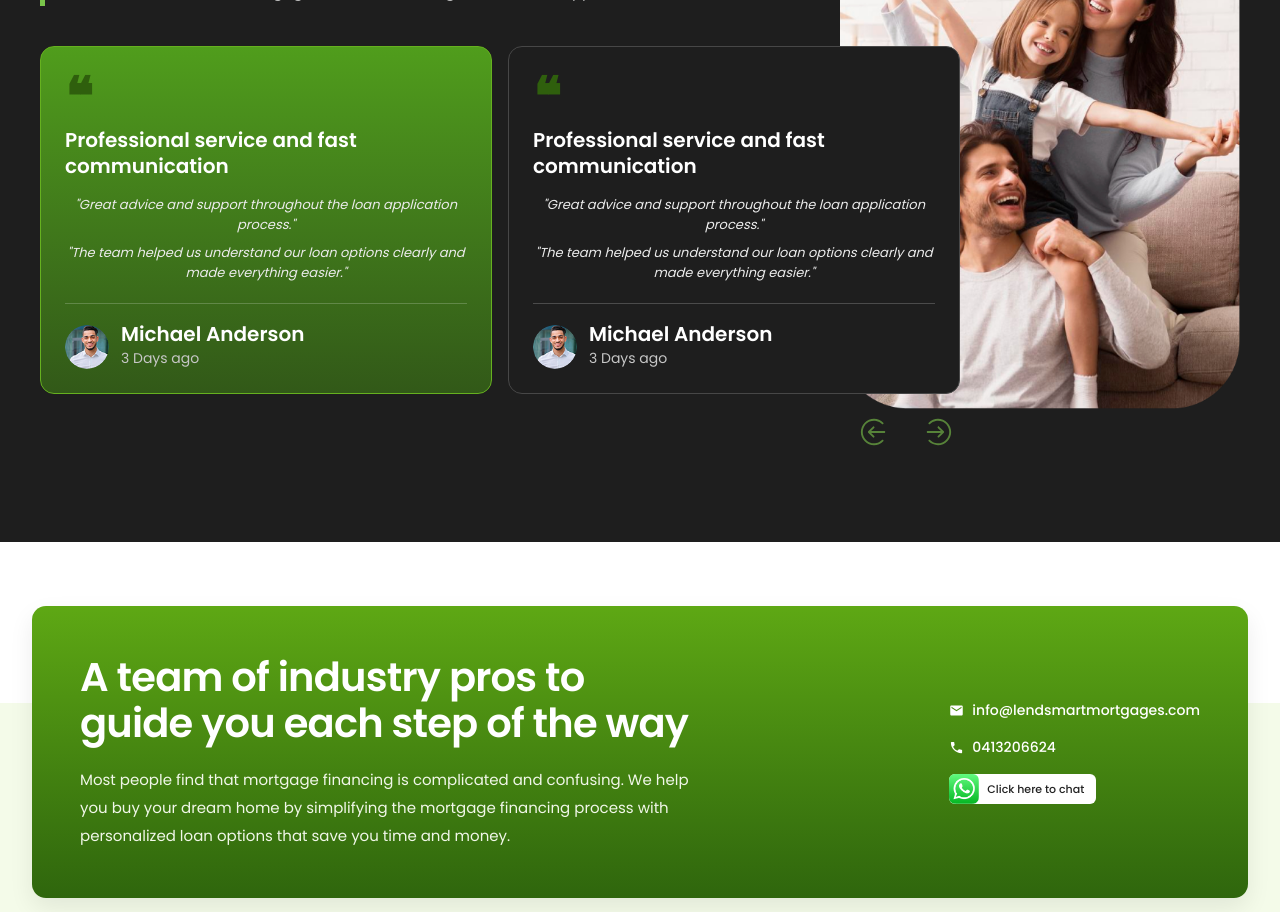
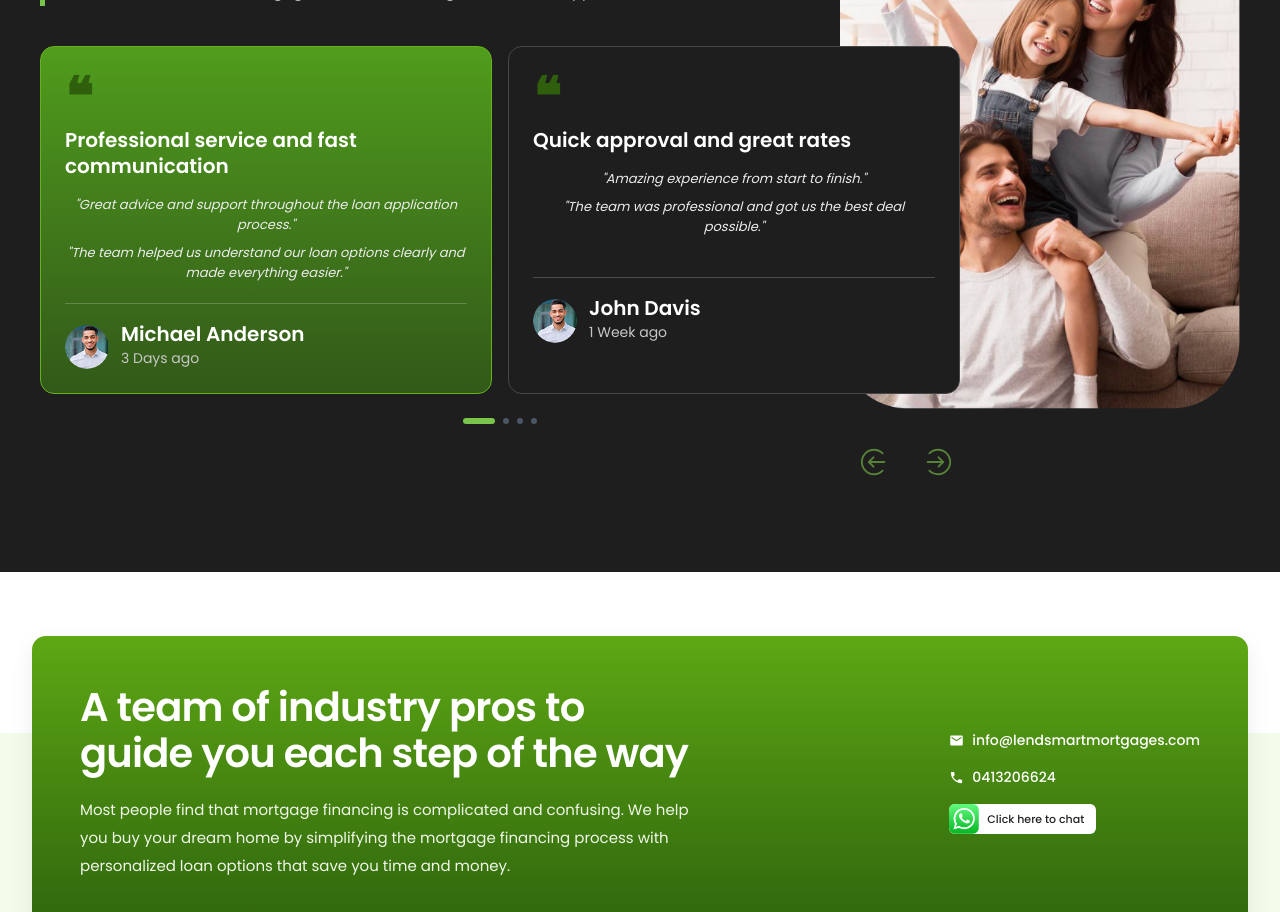
Before and after one commit to techbase2brand/lendsmart, a Next.js app: page / in a window 1280 px wide. Shown: the part 4680-5592 px from the top of the page. Built offline with nearby package versions, Linux system fonts and the light colour scheme.

Commit message:
fix(image.upstash.next.conf)

```diff
--- a/app/components/WhatWeHelpWith.tsx
+++ b/app/components/WhatWeHelpWith.tsx
@@ -14,14 +14,14 @@ export interface WhatWeHelpWithProps {
 
 const WhatWeHelpWith: React.FC<WhatWeHelpWithProps> = ({ title, helpWithData }) => {
     return (
-        <div className="what-we-help-with bg-black md:px-10">
+        <div className="what-we-help-with bg-black md:px-10 py-15">
             <div className="max-w-[1440px] mx-auto">
-                {title && <h2 className="text-2xl sm:text-3xl md:text-4xl lg:text-5xl font-bold mb-3 sm:mb-4 leading-tight text-white">{title}</h2>}
+                {title && <h2 className="text-[24px] sm:text-[30px] md:text-[34px] text-center lg:text-[40px] font-extrabold leading-normal md:leading-[1.05] tracking-[-0.02em] text-white">{title}</h2>}
 
                 {helpWithData && helpWithData.length > 0 ? (
-                    <div className="help-with-grid flex flex-wrap gap-6 sm:gap-8 lg:gap-12 mt-6">
+                    <div className="help-with-grid justify-center flex flex-wrap gap-6 sm:gap-8 lg:gap-6 mt-6">
                         {helpWithData.map((item) => (
-                            <div key={item.id} className="help-with-card">
+                            <div key={item.id} className="help-with-card w-full md:w-[calc(33.333%-12px)] lg:w-[calc(25%-15px)] flex flex-col items-center text-center gap-4">
                                 {item.image && (
                                     <div className="help-with-image">
                                         <img src={item.image} alt={item.title} />
--- a/app/pages-component/Testimonials.tsx
+++ b/app/pages-component/Testimonials.tsx
@@ -1,13 +1,16 @@
 "use client";
 
-import { useMemo, useState } from "react";
+import { useState, useEffect } from "react";
 import Image from "next/image";
+
 type TestimonialsProps = {
   title?: string;
   description?: string;
 };
+
 const testimonials = [
   {
+    id: 1,
     name: "Michael Anderson",
     time: "3 Days ago",
     title: "Professional service and fast communication",
@@ -15,36 +18,53 @@ const testimonials = [
     avatar: "/user.png",
   },
   {
-    name: "Michael Anderson",
-    time: "3 Days ago",
-    title: "Professional service and fast communication",
-    text: `"Great advice and support throughout the loan application process."\n"The team helped us understand our loan options clearly and made everything easier."`,
+    id: 2,
+    name: "John Davis",
+    time: "1 Week ago",
+    title: "Quick approval and great rates",
+    text: `"Amazing experience from start to finish."\n"The team was professional and got us the best deal possible."`,
     avatar: "/user.png",
   },
   {
+    id: 3,
     name: "Sarah Johnson",
     time: "5 Days ago",
     title: "Excellent support and guidance",
     text: `"Very smooth process from start to finish."\n"The team was responsive, helpful, and made the whole journey stress free."`,
     avatar: "/user.png",
   },
+  {
+    id: 4,
+    name: "Emily Rodriguez",
+    time: "2 Days ago",
+    title: "Best financial decision ever",
+    text: `"They explained everything clearly."\n"Never thought getting a loan could be this easy and transparent."`,
+    avatar: "/user.png",
+  },
 ];
 
 export default function Testimonials({ title, description }: TestimonialsProps) {
-  const [active, setActive] = useState(0);
+  const [activeIndex, setActiveIndex] = useState(0);
+  const [isAnimating, setIsAnimating] = useState(false);
 
-  const visibleTestimonials = useMemo(() => {
-    const first = testimonials[active];
-    const second = testimonials[(active + 1) % testimonials.length];
-    return [first, second];
-  }, [active]);
+  // Show 2 cards: current and next
+  const visibleTestimonials = [
+    testimonials[activeIndex % testimonials.length],
+    testimonials[(activeIndex + 1) % testimonials.length],
+  ];
 
   const handlePrev = () => {
-    setActive((prev) => (prev === 0 ? testimonials.length - 1 : prev - 1));
+    if (isAnimating) return;
+    setIsAnimating(true);
+    setActiveIndex((prev) => (prev - 1 + testimonials.length) % testimonials.length);
+    setTimeout(() => setIsAnimating(false), 400);
   };
 
   const handleNext = () => {
-    setActive((prev) => (prev === testimonials.length - 1 ? 0 : prev + 1));
+    if (isAnimating) return;
+    setIsAnimating(true);
+    setActiveIndex((prev) => (prev + 1) % testimonials.length);
+    setTimeout(() => setIsAnimating(false), 400);
   };
 
   return (
@@ -71,12 +91,12 @@ export default function Testimonials({ title, description }: TestimonialsProps)
               )}
             </div>
 
-            {/* Cards overlapped on image */}
+            {/* Cards - Single by single slide */}
             <div className="relative z-40 mt-8 grid grid-cols-1 gap-4 sm:grid-cols-2 lg:mt-10 lg:-mr-12 xl:-mr-[230px]">
               {visibleTestimonials.map((item, index) => (
                 <div
-                  key={`${item.name}-${index}-${active}`}
-                  className={`group rounded-[14px] border p-6 transition-all duration-300 ${
+                  key={`${item.id}-${activeIndex}-${index}`}
+                  className={`group rounded-[14px] border p-6 transition-all duration-400 ${
                     index === 0
                       ? "border-[#66b11f] bg-gradient-to-b from-[#509D1C] to-[#325918]"
                       : "border-[#474747] bg-[#1E1E1E] hover:border-[#66b11f] hover:bg-gradient-to-r hover:from-[#5aa417] hover:to-[#2f5f0d]"
@@ -122,12 +142,35 @@ export default function Testimonials({ title, description }: TestimonialsProps)
               ))}
             </div>
 
-            {/* Nav buttons with SVG icons */}
+            {/* Progress indicator - shows current position */}
+            <div className="relative mt-6 flex justify-center gap-2 lg:justify-center xl:-mr-[230px]">
+              {testimonials.map((_, idx) => (
+                <button
+                  key={idx}
+                  onClick={() => {
+                    if (!isAnimating) {
+                      setIsAnimating(true);
+                      setActiveIndex(idx);
+                      setTimeout(() => setIsAnimating(false), 400);
+                    }
+                  }}
+                  className={`h-1.5 rounded-full transition-all duration-300 ${
+                    activeIndex === idx
+                      ? "w-8 bg-[#79c44a]"
+                      : "w-1.5 bg-gray-600 hover:bg-gray-500"
+                  }`}
+                  aria-label={`Go to slide ${idx + 1}`}
+                />
+              ))}
+            </div>
+
+            {/* Nav buttons */}
             <div className="relative mt-4 flex justify-center mb-6 md:mb-2 gap-4 sm:gap-5 lg:justify-end lg:gap-5 xl:-mr-[230px]">
               <button
                 type="button"
                 onClick={handlePrev}
-                className="group flex h-11 w-11 min-h-[44px] min-w-[44px] cursor-pointer shrink-0 items-center justify-center rounded-full transition active:opacity-90"
+                disabled={isAnimating}
+                className="group flex h-11 w-11 min-h-[44px] min-w-[44px] cursor-pointer shrink-0 items-center justify-center rounded-full transition active:opacity-90 hover:bg-white/10 disabled:opacity-50 disabled:cursor-not-allowed"
                 aria-label="Previous testimonial">
                 <Image
                   src="/arrow-left.svg"
@@ -141,7 +184,8 @@ export default function Testimonials({ title, description }: TestimonialsProps)
               <button
                 type="button"
                 onClick={handleNext}
-                className="group flex h-11 w-11 min-h-[44px] min-w-[44px] cursor-pointer shrink-0 items-center justify-center rounded-full transition active:opacity-90"
+                disabled={isAnimating}
+                className="group flex h-11 w-11 min-h-[44px] min-w-[44px] cursor-pointer shrink-0 items-center justify-center rounded-full transition active:opacity-90 hover:bg-white/10 disabled:opacity-50 disabled:cursor-not-allowed"
                 aria-label="Next testimonial"
               >
                 <Image
```
